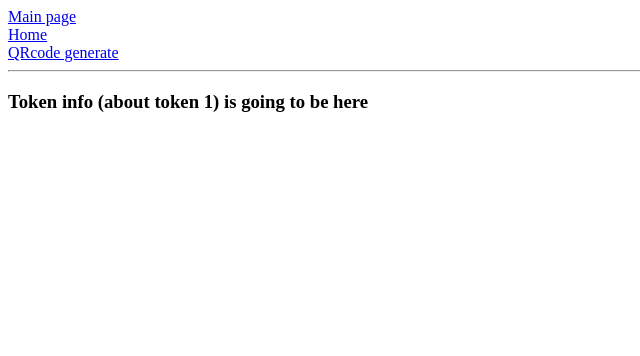
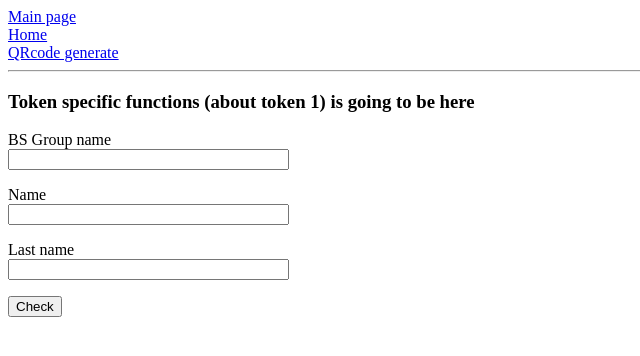
Before and after one commit to lenargum/Automated-Attendance-Monitoring-System, a Flask app: page /qrcode/1 in a window 1280 px wide. Shown: the top 356 px of the page, without its empty margins (0-640 px from the left). Run offline with Flask 2, Linux system fonts and the light colour scheme.

Commit message:
forms & stuff

```diff
--- a/app/__init__.py
+++ b/app/__init__.py
@@ -1,5 +1,7 @@
 from flask import Flask
+from config import Config
 
 app = Flask(__name__)
+app.config.from_object(Config)
 
 from app import routes
--- /dev/null
+++ b/app/forms.py
@@ -0,0 +1,17 @@
+from flask_wtf import FlaskForm
+from wtforms import StringField, PasswordField, BooleanField, SubmitField
+from wtforms.validators import DataRequired
+
+
+class LoginForm(FlaskForm):
+    username = StringField("Username", validators=[DataRequired()])
+    password = PasswordField("Password", validators=[DataRequired()])
+    remember_me = BooleanField("Remember Me")
+    submit = SubmitField("Sign In")
+
+
+class TokenConfirmForm(FlaskForm):
+    group_name = StringField("BS Group name", validators=[DataRequired()])
+    name = StringField("Name", validators=[DataRequired()])
+    last_name = StringField("Last name", validators=[DataRequired()])
+    submit = SubmitField("Check")
--- a/app/routes.py
+++ b/app/routes.py
@@ -1,16 +1,12 @@
 from flask import render_template
 from app import app
+from app.forms import TokenConfirmForm
 
 
 @app.route("/")
 @app.route("/index")
 def index():
     return render_template("index.html")
-
-
-@app.route("/home")
-def home():
-    return render_template("home.html")
 
 
 @app.route("/qrcode_generate")
@@ -20,4 +16,5 @@ def qr_code_generate():
 
 @app.route("/qrcode/<token>")
 def qr_code_token(token):
-    return render_template("qrcode_token.html", token=token)
+    form = TokenConfirmForm()
+    return render_template("qrcode_token.html", token=token, form=form)
--- a/app/templates/home.html
+++ /dev/null
@@ -1,5 +0,0 @@
-{% extends "base.html" %}
-
-{% block content %}
-    <h1>Info from db is going to be here</h1>
-{% endblock %}
--- a/app/templates/qrcode_token.html
+++ b/app/templates/qrcode_token.html
@@ -1,5 +1,21 @@
 {% extends "base.html" %}
 
 {% block content %}
-    <h3>Token info (about token {{ token }}) is going to be here</h3>
+    <h3>Token specific functions (about token {{ token }}) is going to be here</h3>
+    <form action="" method="post" novalidate>
+        {{ form.hidden_tag() }}
+        <p>
+            {{ form.group_name.label }}<br>
+            {{ form.group_name(size=32) }}
+        </p>
+        <p>
+            {{ form.name.label }}<br>
+            {{ form.name(size=32) }}
+        </p>
+        <p>
+            {{ form.last_name.label }}<br>
+            {{ form.last_name(size=32) }}
+        </p>
+        <p>{{ form.submit() }}</p>
+    </form>
 {% endblock %}
--- /dev/null
+++ b/config.py
@@ -0,0 +1,5 @@
+import os
+
+
+class Config(object):
+    SECRET_KEY = os.environ.get('SECRET_KEY') or 'you-will-never-guess'
```
